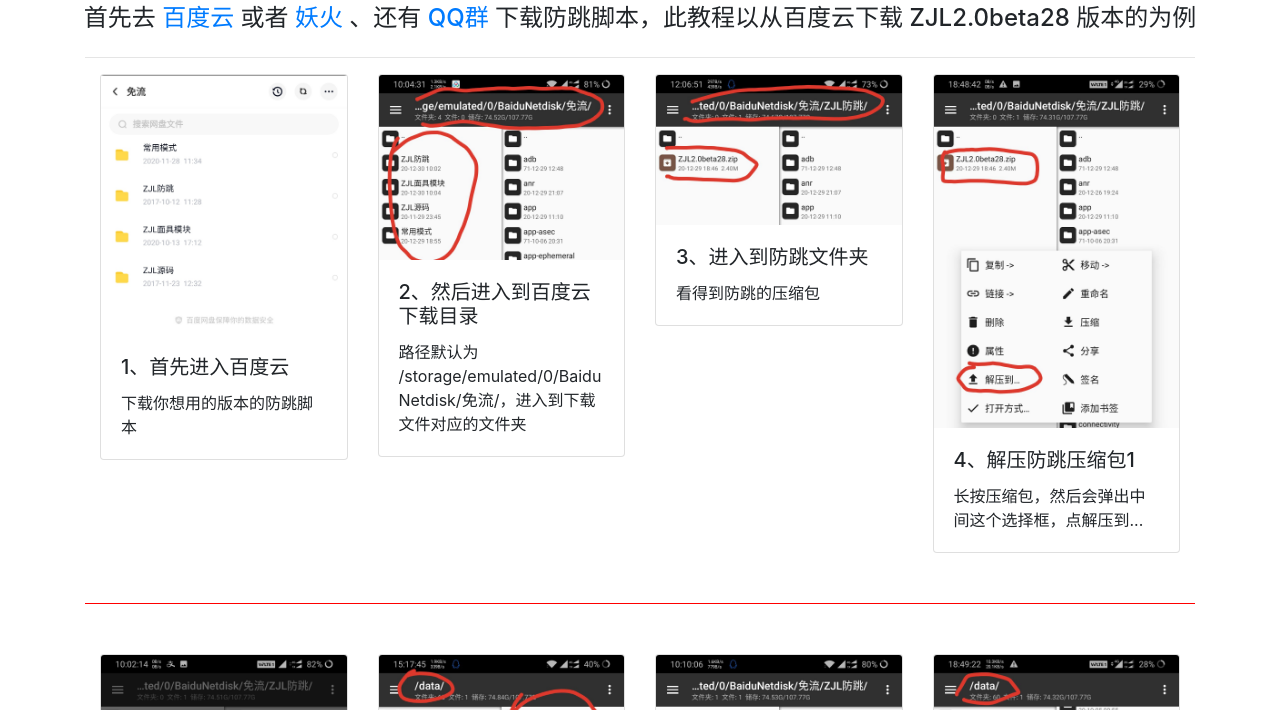
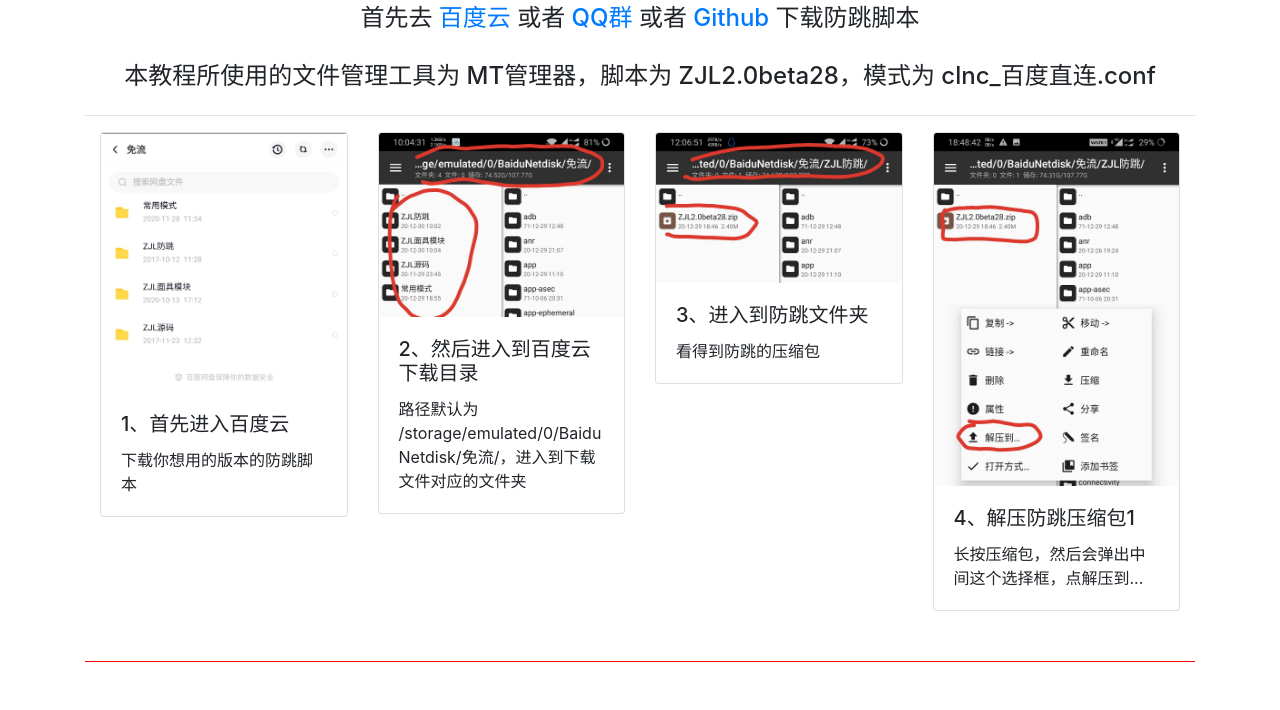
Before and after one commit to EternalPain/EternalPain.github.io, a plain HTML site: page index.html in a window 1280 px wide. Shown: the part 74-784 px from the top of the page. Drawn offline with nearby package versions, Linux system fonts and the light colour scheme.

Commit message:
更新教程

```diff
--- a/index.html
+++ b/index.html
@@ -178,17 +178,21 @@
 
 <main class="container">
     <div class="row justify-content-center">
-        <h4>
+        <h4 style="text-align: center">
             首先去
             <a target="_blank" href="https://pan.baidu.com/s/1k-GrWbXCVlpLhC7y8IIUog">百度云</a>
             或者
-            <a target="_blank" href="https://yaohuo.me/bbs-859413.html">妖火</a>
-            、还有
             <a target="_blank"
                href="https://qm.qq.com/cgi-bin/qm/qr?k=E3gr0d4kQnGioQ0CJBx5zS_KcB120aS_&jump_from=webapi">
                 QQ群
             </a>
-            下载防跳脚本，此教程以从百度云下载 ZJL2.0beta28 版本的为例
+            或者
+            <a target="_blank" href="https://github.com/EternalPain/ZJL">
+                Github
+            </a>
+            下载防跳脚本<br><br>
+
+            本教程所使用的文件管理工具为 MT管理器，脚本为 ZJL2.0beta28，模式为 clnc_百度直连.conf
         </h4>
     </div>
     <hr>
@@ -199,9 +203,8 @@
 <hr>
 <footer class="container">
     <div class="row justify-content-center">
-        <h3>本教程已完，感谢大家的支持！</h3>
+        <h6>本教程结束</h6>
     </div>
-
 </footer>
 </body>
 </html>
```
